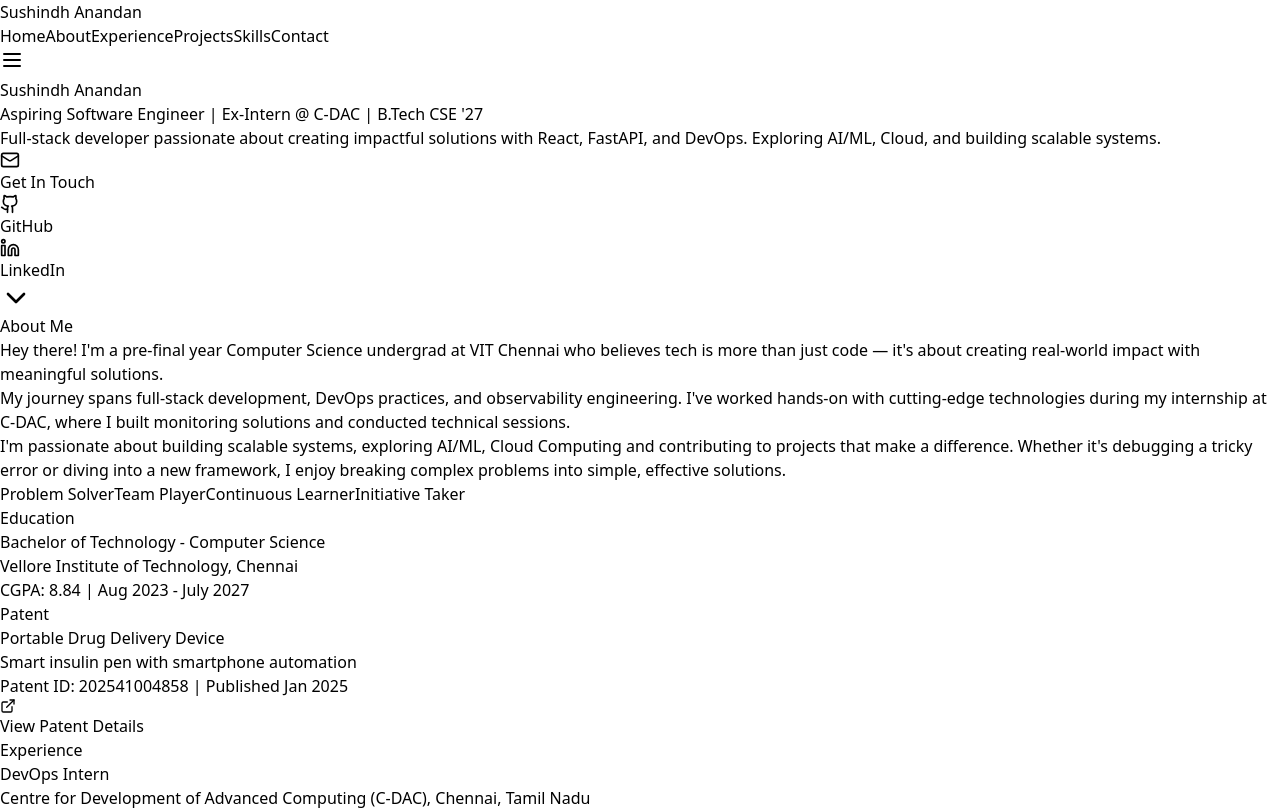
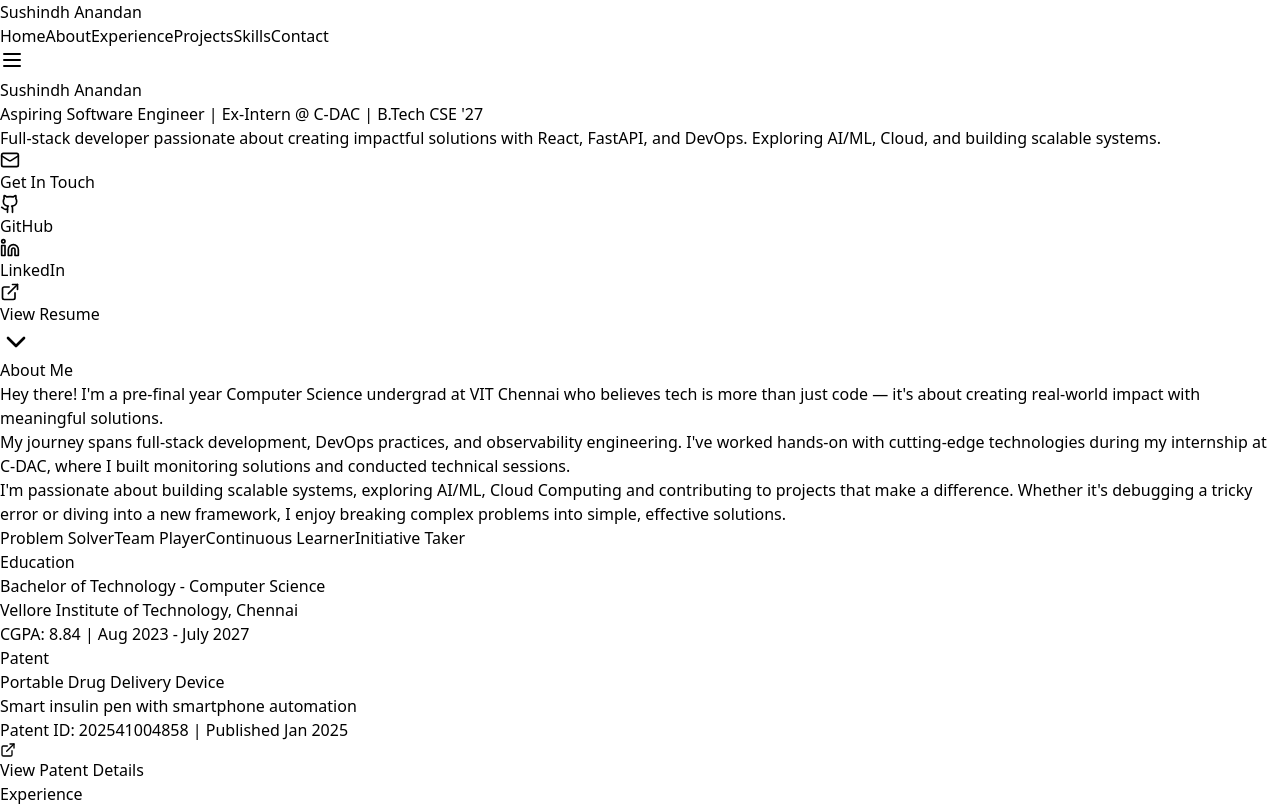
Before and after one commit to Sushindh/Portfolio, a React (Vite) app: page / in a window 1280 px wide. Shown: the top 810 px of the page. Built offline with nearby package versions, Linux system fonts and the light colour scheme.

Commit message:
added resume

```diff
--- a/src/App.jsx
+++ b/src/App.jsx
@@ -157,6 +157,10 @@
             <a href="https://linkedin.com/in/sushindh-a-7281a1288" className="flex items-center gap-2 bg-blue-700 hover:bg-blue-800 px-6 py-3 rounded-lg transition-all duration-300 transform hover:scale-105">
               <Linkedin size={20} />
               LinkedIn
+            </a>
+            <a href="https://drive.google.com/file/d/1uBIxHh-f7ity4ZqPQGS-gPk--6fmzeOn/view?usp=sharing" target="_blank" rel="noopener noreferrer" className="flex items-center gap-2 bg-green-600 hover:bg-green-700 px-6 py-3 rounded-lg transition-all duration-300 transform hover:scale-105">
+              <ExternalLink size={20} />
+              View Resume
             </a>
           </div>
 
```
